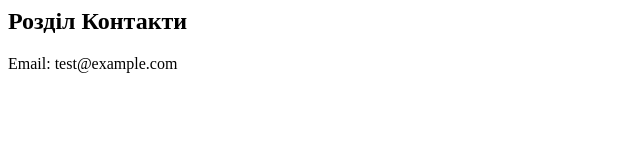
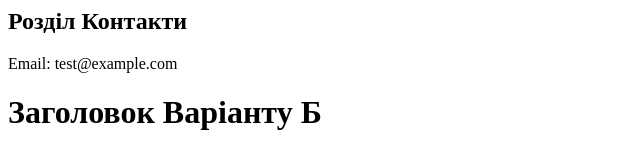
Before and after one commit to annasacuk27-cmd/git-lab2, a plain HTML site: page index.html in a window 1280 px wide. Shown: the whole page, without its empty margins (0-640 px from the left). Drawn offline with Linux system fonts and the light colour scheme.

Commit message:
Оновлено заголовок у варіанті Б

```diff
--- a/index.html
+++ b/index.html
@@ -1,2 +1,3 @@
 <h2>Розділ Контакти</h2>
 <p>Email: test@example.com</p>
+<h1 id="title">Заголовок Варіанту Б</h1>
```
